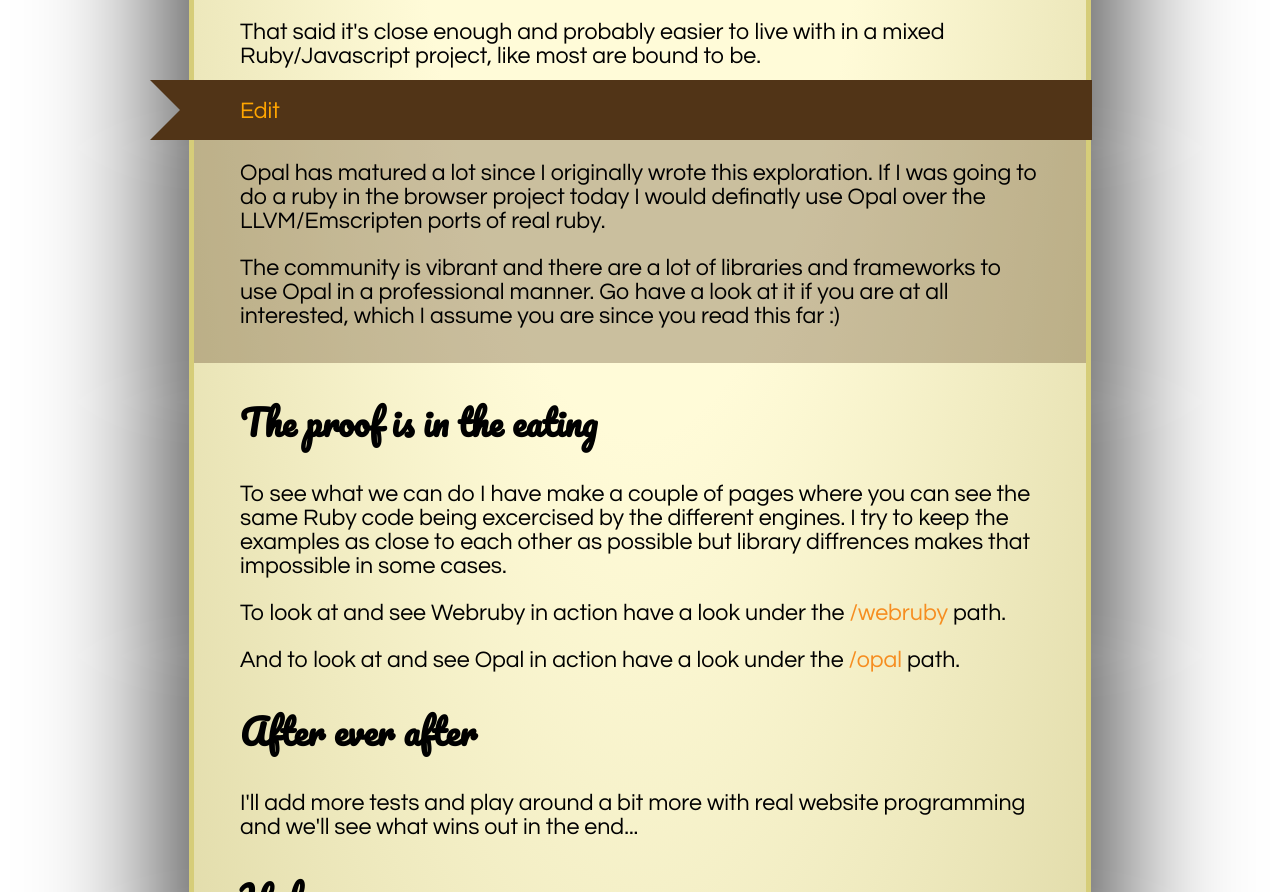
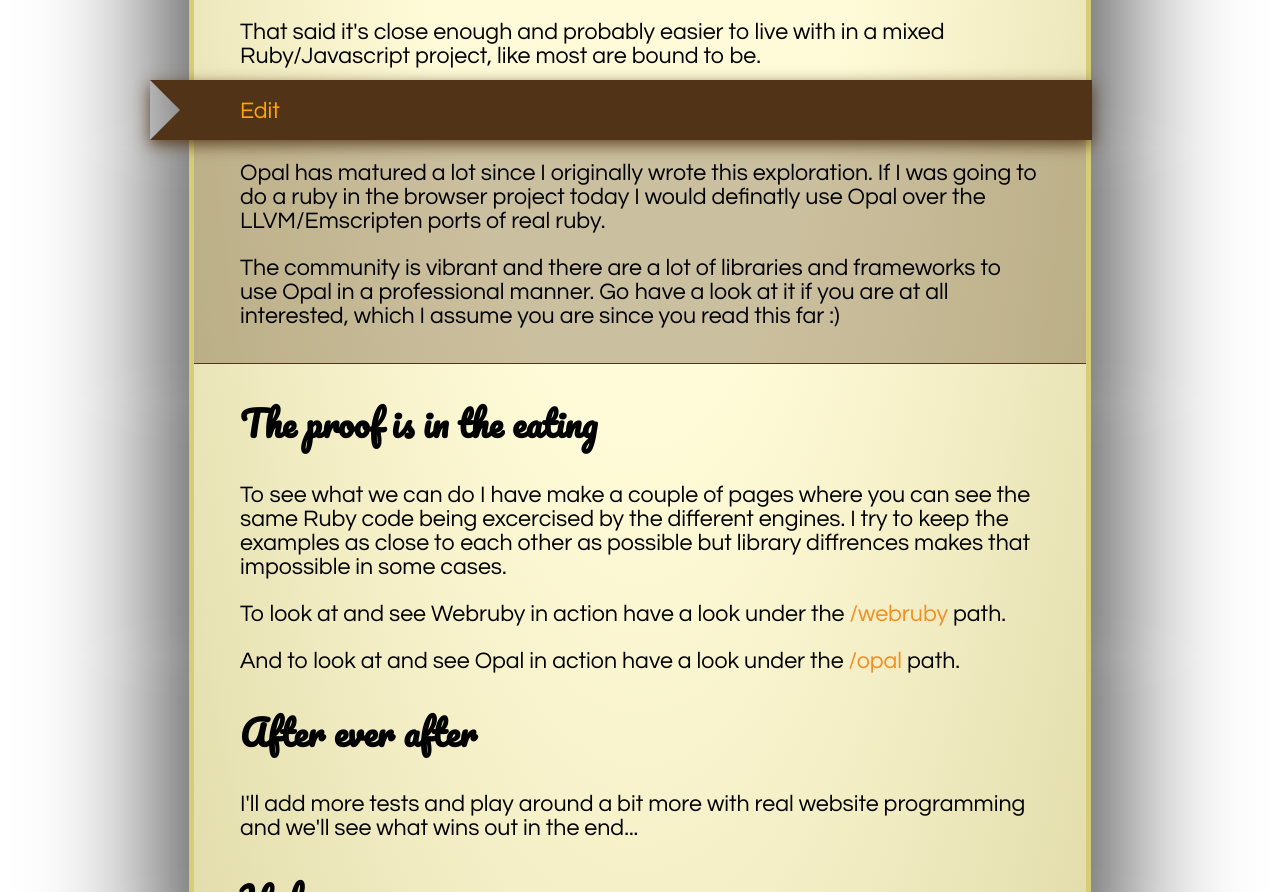
Before and after one commit to my-codeworks/ruby-in-the-browser, a plain HTML site: page index.html in a window 1280 px wide. Shown: the part 2393-3285 px from the top of the page. Drawn offline with Linux system fonts and the light colour scheme.

Commit message:
Updates the edit banner style a bit

```diff
--- a/css/main.css
+++ b/css/main.css
@@ -81,6 +81,7 @@ article pre > code {
   padding: 2em 2em .5em 2em;
   background: rgba(81,52,23,.3);
   width: 100%;
+  border-bottom: 1px solid #513417;
 }
 
 .edit::before {
@@ -94,6 +95,7 @@ article pre > code {
   border-right: 20px solid #513417;
   border-left-color: transparent;
   max-height: 0px;
+  box-shadow: 0 5px 15px rgba(81, 52, 23, 0.86)
 }
 
 .edit::after {
```
